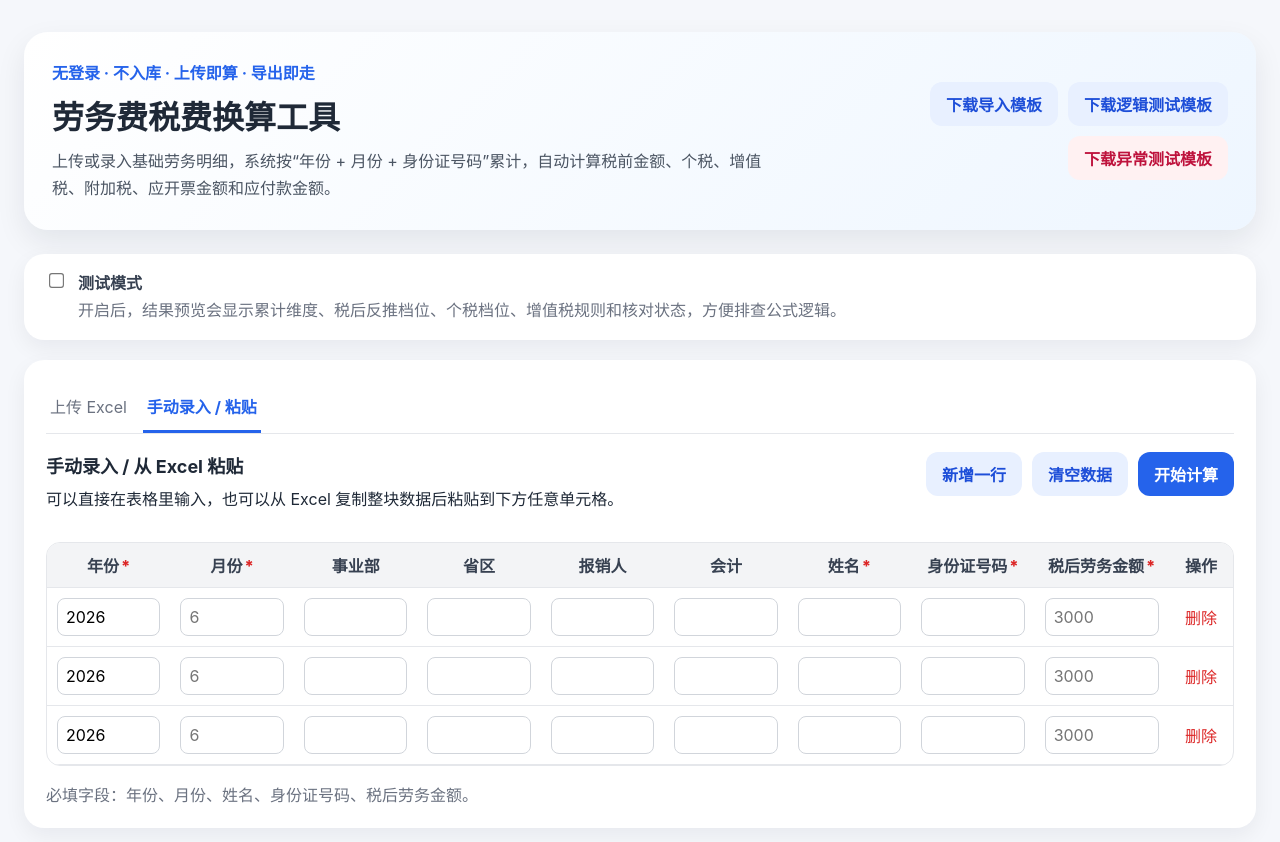
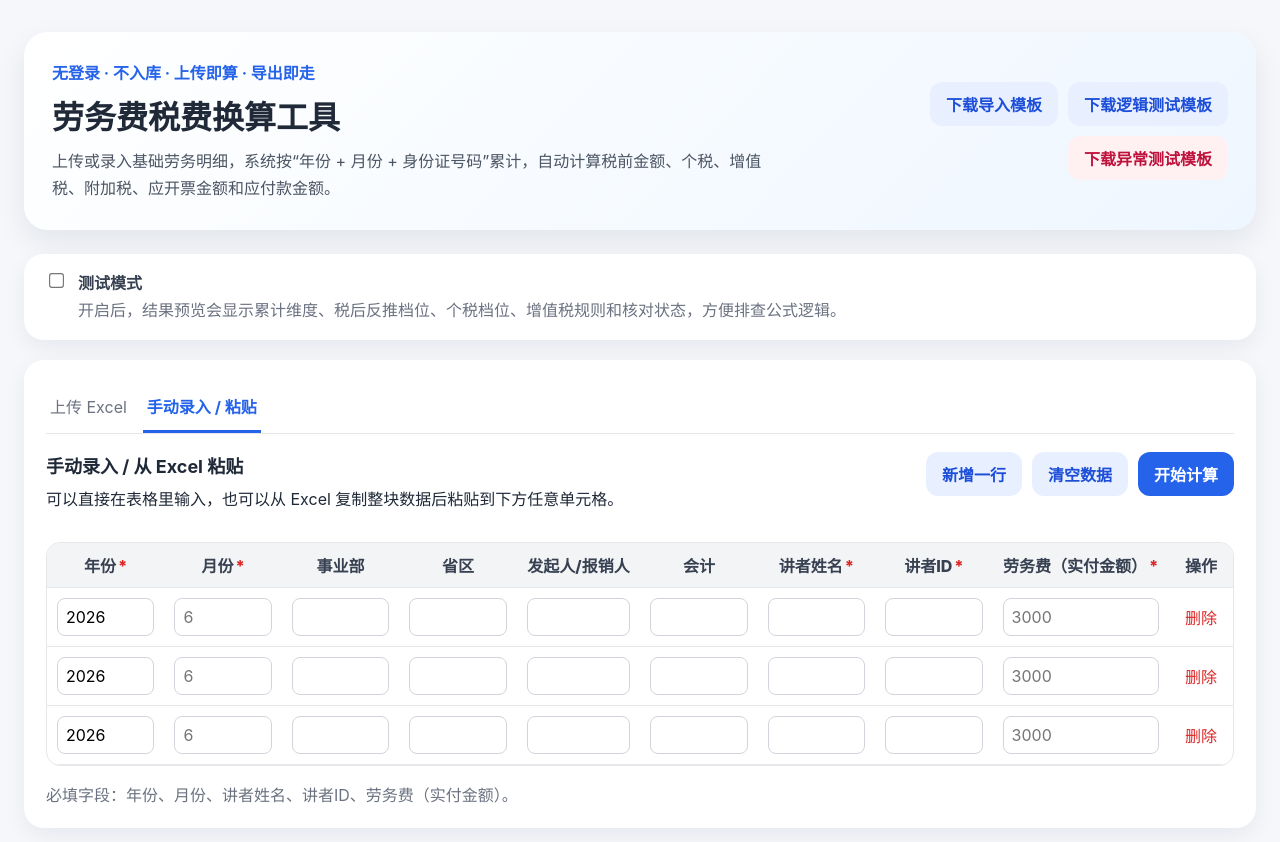
Before and after one commit to sdwurg180507280211/labor-tax-tool, a Vue app in the folder frontend/: page / in a window 1280 px wide. Both pictures are taken after a click on the button "手动录入 / 粘贴". Shown: the top 842 px of the page. Built offline with nearby package versions, Linux system fonts and the light colour scheme; no server answers.

Commit message:
feat: relabel manual entry for speaker ID

```diff
--- a/frontend/src/components/ManualTable.vue
+++ b/frontend/src/components/ManualTable.vue
@@ -30,7 +30,7 @@
         </tbody>
       </table>
     </div>
-    <p class="hint">必填字段：年份、月份、姓名、身份证号码、税后劳务金额。</p>
+    <p class="hint">必填字段：年份、月份、讲者姓名、讲者ID、劳务费（实付金额）。</p>
   </div>
 </template>
 
@@ -45,11 +45,11 @@ const columns = [
   { key: 'month', label: '月份', type: 'number', required: true, placeholder: '6' },
   { key: 'department', label: '事业部' },
   { key: 'province', label: '省区' },
-  { key: 'reimburser', label: '报销人' },
+  { key: 'reimburser', label: '发起人/报销人' },
   { key: 'accountant', label: '会计' },
-  { key: 'name', label: '姓名', required: true },
-  { key: 'id_no', label: '身份证号码', required: true },
-  { key: 'after_tax_amount', label: '税后劳务金额', type: 'number', required: true, placeholder: '3000' }
+  { key: 'name', label: '讲者姓名', required: true },
+  { key: 'id_no', label: '讲者ID', required: true },
+  { key: 'after_tax_amount', label: '劳务费（实付金额）', type: 'number', required: true, placeholder: '3000' }
 ]
 
 let idSeed = 1
```
